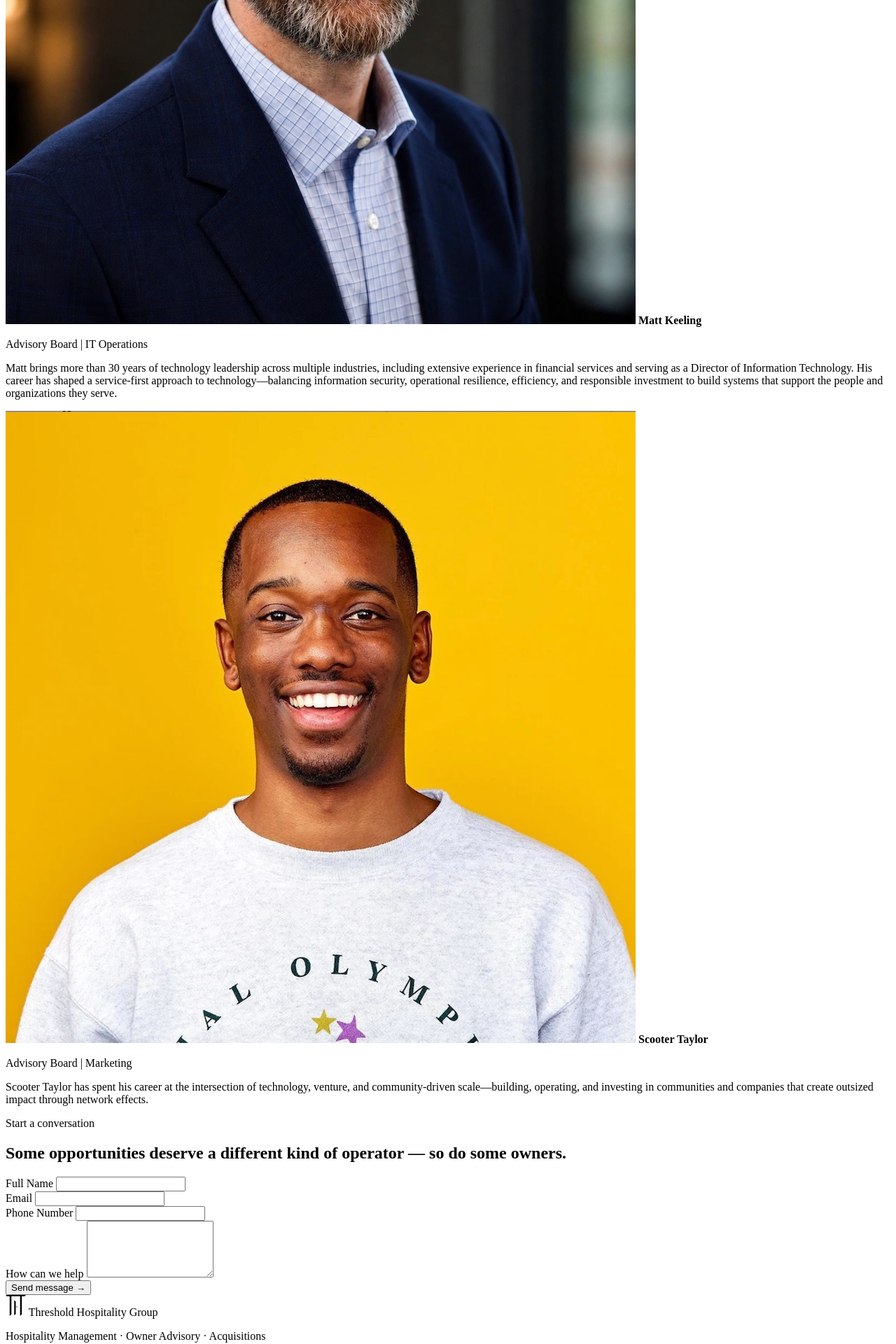
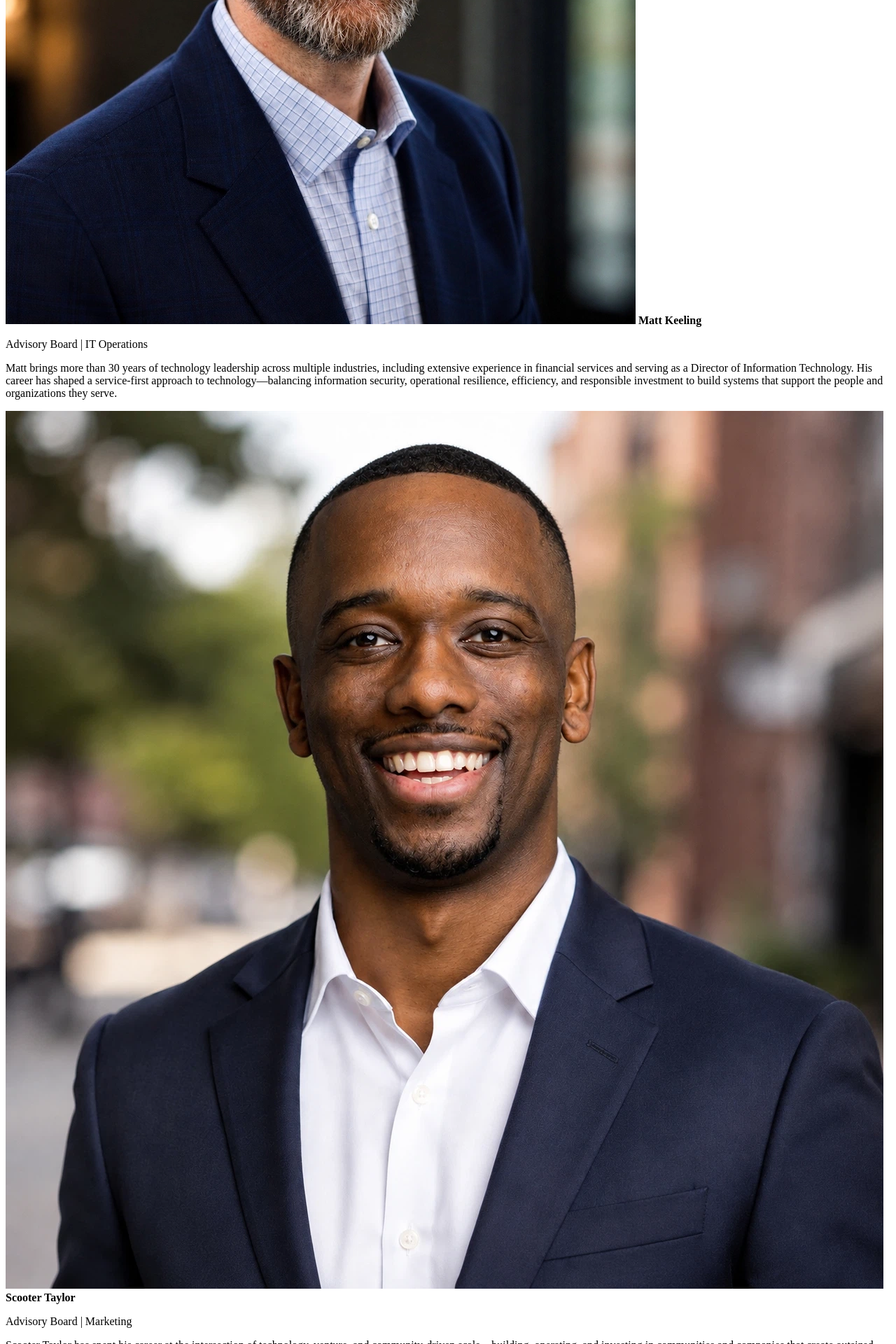
Before and after one commit to memphiswebdesign/threshold, a Jekyll site: the page built from index.html, in a window 1280 px wide. Shown: the part 4480-6400 px from the top of the page at 70% size. Built offline with Jekyll 4.4.1, drawn with Linux system fonts in a browser that asks for light colours.

Commit message:
Update Scooter Taylor photo to blazer version
Co-Authored-By: Claude Sonnet 4.6 <noreply@anthropic.com>

```diff
--- a/index.html
+++ b/index.html
@@ -116,7 +116,7 @@ description: "Threshold Hospitality Group partners with a select group of hotel
       <p>Matt brings more than 30 years of technology leadership across multiple industries, including extensive experience in financial services and serving as a Director of Information Technology. His career has shaped a service-first approach to technology—balancing information security, operational resilience, efficiency, and responsible investment to build systems that support the people and organizations they serve.</p>
     </div>
     <div class="adv rise d2">
-      <img class="adv-photo" src="{{ '/assets/images/thg-scooter-taylor.webp' | relative_url }}" alt="Scooter Taylor">
+      <img class="adv-photo" src="{{ '/assets/images/thg-scooter-taylor-blazer.webp' | relative_url }}" alt="Scooter Taylor">
       <b>Scooter Taylor</b>
       <p class="area">Advisory Board | Marketing</p>
       <p>Scooter Taylor has spent his career at the intersection of technology, venture, and community-driven scale—building, operating, and investing in communities and companies that create outsized impact through network effects.</p>
```
Also changed, not shown: assets/images/thg-scooter-taylor-blazer.webp (added).
